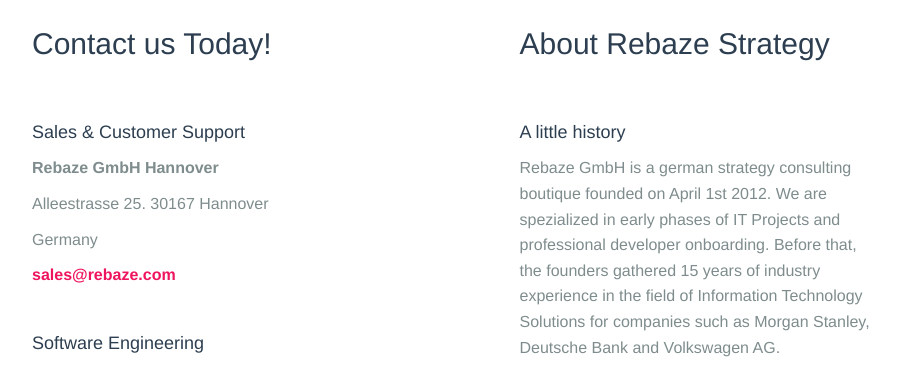
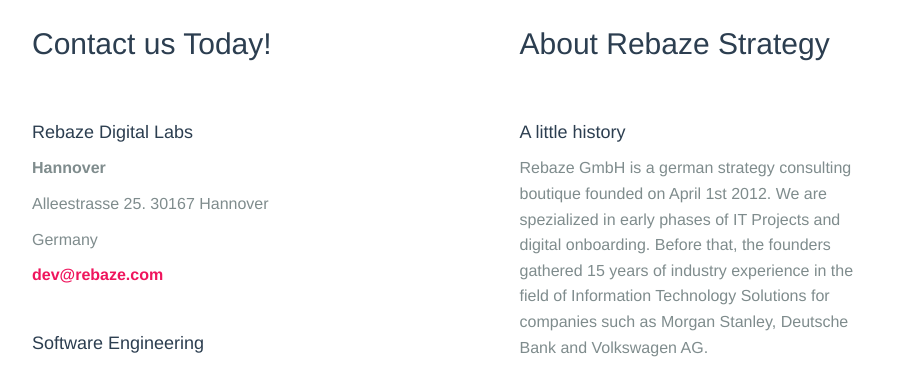
Before and after one commit to rebaze/rebaze.github.io, a plain HTML site: page index.html in a window 1280 px wide. Shown: the part 3060-3427 px from the top of the page, without its empty margins (233-1133 px from the left). Drawn offline with Linux system fonts and the light colour scheme; a web font is replaced by a local one.

Commit message:
some text changes

```diff
--- a/index.html
+++ b/index.html
@@ -3,7 +3,7 @@
 <head>
     <meta charset="utf-8">
 	<meta name="author" content="rebaze GmbH">
-	    <meta name="description" content="Start better with Rebaze. We are spezialized in early phases of IT Projects and professional developer onboarding.">
+	    <meta name="description" content="Start better with Rebaze. We are spezialized in early phases of IT Projects and digital onboarding.">
 	    <meta name="keywords" content="Onboarding,talent,teamwork,learning,academy,Customization,Governance,Security,Automation,HR,Human Resources,Workforce,Productivity">
 	    <meta http-equiv="X-UA-Compatible" content="chrome=1">
 	    <!-- Facebook -->
@@ -245,11 +245,11 @@
             <div class="col-sm-4 col-sm-offset-2">
 			   <h3>Contact us Today!</h3>
          <div class="additional">
-             <h6>Sales &amp; Customer Support</h6>
-     <p><b>Rebaze GmbH Hannover</b></p>
+             <h6>Rebaze Digital Labs</h6>
+     <p><b>Hannover</b></p>
              <p>Alleestrasse 25. 30167 Hannover</p>
              <p>Germany</p>
-             <p><b><a href="mailto:sales@rebaze.com">sales@rebaze.com</a></b></p>
+             <p><b><a href="mailto:sales@rebaze.com">dev@rebaze.com</a></b></p>
          </div>
          <div class="additional">
              <h6>Software Engineering</h6>
@@ -283,7 +283,7 @@
                  <h6>A little history</h6>
 
 				 <p>
-					 Rebaze GmbH is a german strategy consulting boutique founded on April 1st 2012. We are spezialized in early phases of IT Projects and professional developer onboarding.
+					 Rebaze GmbH is a german strategy consulting boutique founded on April 1st 2012. We are spezialized in early phases of IT Projects and digital onboarding.
 					 Before that, the founders gathered 15 years of industry experience in the field of Information Technology Solutions for companies such as Morgan Stanley, Deutsche Bank and Volkswagen AG.
 			     </p>
 				 <p>
```
Also changed, not shown: de/index.html (+1 -1 lines).
